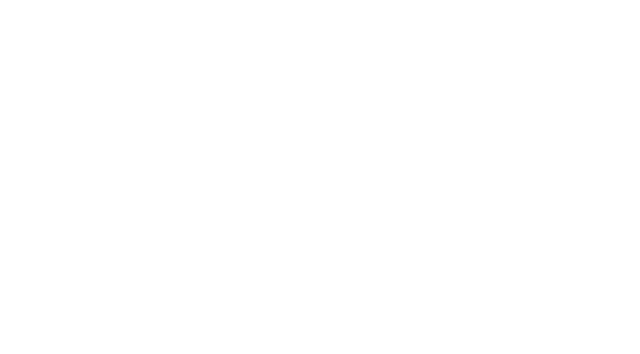
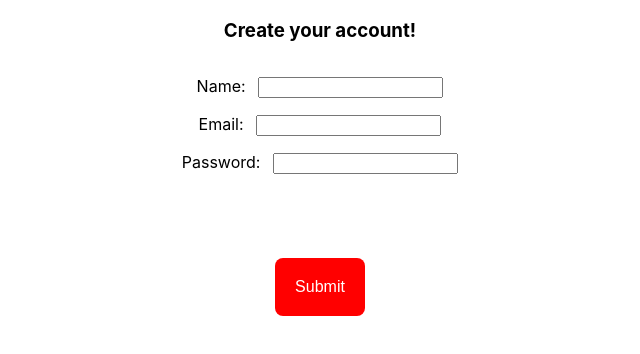
Before and after one commit to jbrachey/hackgt8-local-farmers, a React (Create React App) app in the folder frontend/: page / in a window 1280 px wide. Shown: the top 354 px of the page, without its empty margins (320-960 px from the left). Built offline with nearby package versions, Linux system fonts and the light colour scheme.

Commit message:
minor fix of create request not working

```diff
--- a/frontend/package.json
+++ b/frontend/package.json
@@ -6,6 +6,7 @@
     "@testing-library/jest-dom": "^5.14.1",
     "@testing-library/react": "^11.2.7",
     "@testing-library/user-event": "^12.8.3",
+    "axios": "^0.23.0",
     "react": "^17.0.2",
     "react-dom": "^17.0.2",
     "react-scripts": "4.0.3",
--- a/frontend/src/App.js
+++ b/frontend/src/App.js
@@ -1,11 +1,13 @@
 import './App.css';
 //import Farm from './farm-page/farm';
 //import FarmPage from './farm-page/components/main-farm-page';
+import { UserSignUp } from './sign-up/user-sign-up';
 
 function App() {
   //const farm = new Farm('Local Organic Farm', '1234567890', '123 Farm Lane', 'Atlanta', 'GA', '30269');
   return (
     <div className="App">
+      <UserSignUp/>
     </div>
   );
 }
--- a/frontend/src/sign-up/user-sign-up.js
+++ b/frontend/src/sign-up/user-sign-up.js
@@ -10,7 +10,7 @@ export const registerUser = (name, email, password) => {
         password: password
     };
 
-    axios.post(`http://localhost:8000/api/users/create`, { user })
+    axios.post(`http://localhost:8000/api/users/create`, user)
         .then(res => {
             console.log(res);
             console.log(res.data);
@@ -73,9 +73,9 @@ export const UserSignUp = () => {
             <div className='buttonLine'>
                 <button className={isValidUserSubmission(name, email, password) ?
                     'submitButton validSubmit' : 'submitButton invalidSubmit'} onClick={() => {
-                    if (isValidUserSubmission(name, email, password)) {
+                    //if (isValidUserSubmission(name, email, password)) {
                         registerUser(name, email, password);
-                    }
+                    //}
                 }}>Submit</button>
             </div>
         </div>
```
Also changed, not shown: 1 other file (tests, documents, lock files or other folders).
